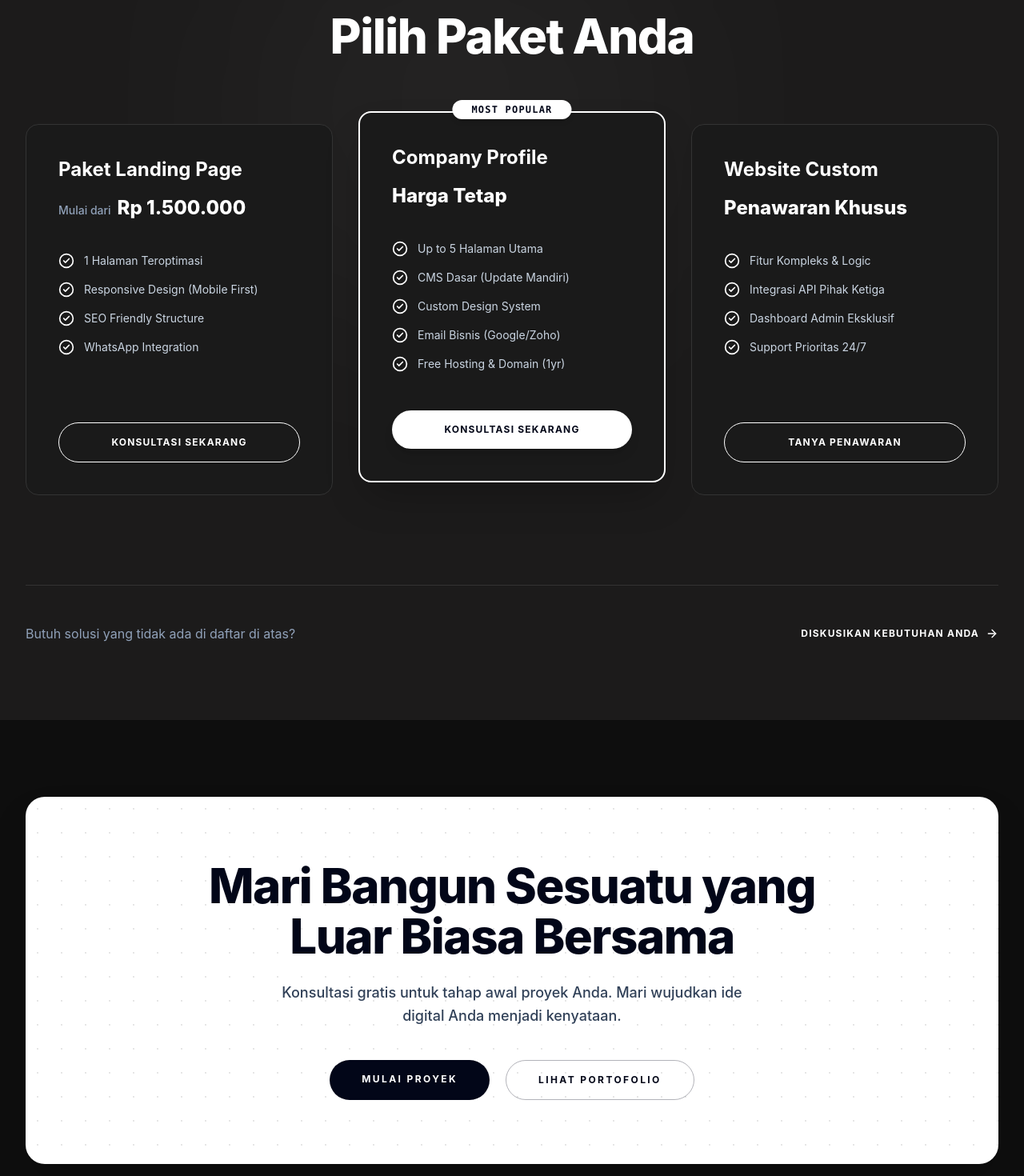
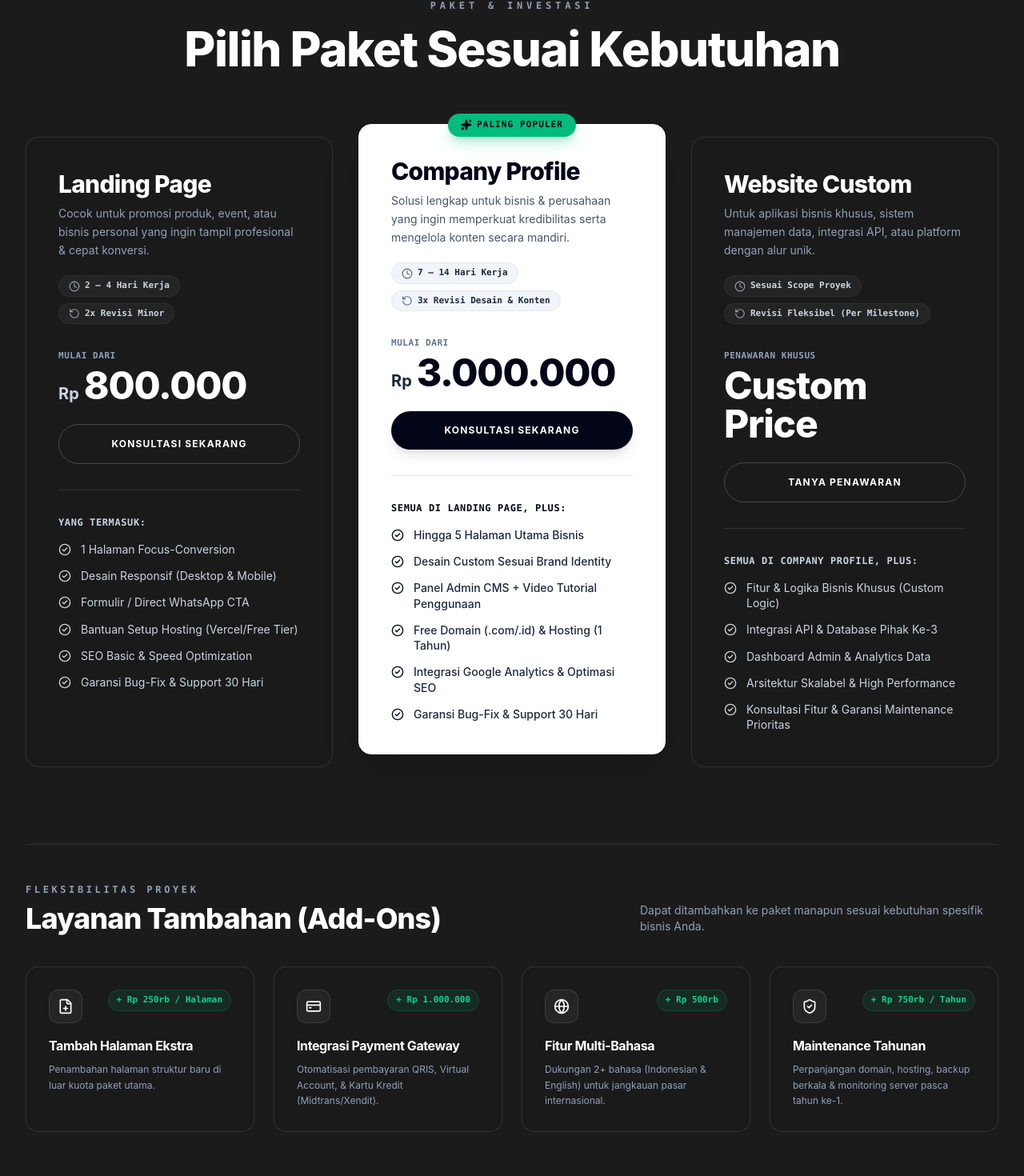
Before and after one commit to bahrulwd/widad-portfolio, a React (Vite) app: page / in a window 1280 px wide. Shown: the part 4280-5750 px from the top of the page at 80% size. Built offline with nearby package versions, Linux system fonts and the light colour scheme.

Commit message:
feat: refine pricing section UI/UX, timeline pills, smart WA integration and add-ons

```diff
--- a/src/components/sections/Services.tsx
+++ b/src/components/sections/Services.tsx
@@ -8,14 +8,38 @@ import {
   Users,
   Wand2,
   CheckCircle2,
-  Check,
   ArrowRight,
-  Sparkles
+  Sparkles,
+  Clock,
+  RotateCcw,
+  FilePlus,
+  CreditCard,
+  Globe,
+  PlusCircle,
 } from 'lucide-react';
-import { pricingPackages } from '../../data/services';
+import { pricingPackages, addOnsList } from '../../data/services';
 import { siteConfig } from '../../data/config';
 
 export const Services: React.FC = () => {
+  const getWaLink = (message: string) => {
+    return `https://wa.me/6282147967841?text=${encodeURIComponent(message)}`;
+  };
+
+  const getAddOnIcon = (id: string) => {
+    switch (id) {
+      case 'extra-page':
+        return <FilePlus className="w-5 h-5 text-white" />;
+      case 'payment-gateway':
+        return <CreditCard className="w-5 h-5 text-white" />;
+      case 'multi-language':
+        return <Globe className="w-5 h-5 text-white" />;
+      case 'annual-maintenance':
+        return <ShieldCheck className="w-5 h-5 text-white" />;
+      default:
+        return <PlusCircle className="w-5 h-5 text-white" />;
+    }
+  };
+
   return (
     <section id="layanan" className="w-full bg-[#0e0e0e] text-slate-100">
 
@@ -45,7 +69,7 @@ export const Services: React.FC = () => {
             <div className="flex justify-between items-start">
               <div>
                 <span className="px-3.5 py-1 rounded-full border border-white/20 text-xs font-mono text-slate-300 uppercase tracking-wider mb-6 inline-block">
-                  UMKM & Startups
+                  UMKM &amp; Startups
                 </span>
                 <h3 className="text-3xl font-extrabold text-white mb-4 tracking-tight">
                   Landing Page
@@ -80,7 +104,7 @@ export const Services: React.FC = () => {
             <div className="mt-8">
               <h3 className="text-2xl font-bold text-white mb-3">Portofolio</h3>
               <p className="text-slate-400 text-sm leading-relaxed">
-                Showcase karya & identitas profesional Anda dengan layout yang bercerita.
+                Showcase karya &amp; identitas profesional Anda dengan layout yang bercerita.
               </p>
             </div>
           </div>
@@ -101,7 +125,7 @@ export const Services: React.FC = () => {
             </div>
           </div>
 
-          {/* Custom Website (4 cols - Highlighted White Card) */}
+          {/* Custom Website (4 cols - Highlighted Card) */}
           <div className="md:col-span-4 group bg-white text-slate-950 p-8 sm:p-10 flex flex-col justify-between hover:opacity-95 transition-all duration-500 rounded-2xl shadow-xl">
             <div className="flex justify-between items-start text-slate-950">
               <Terminal className="w-8 h-8" />
@@ -138,7 +162,7 @@ export const Services: React.FC = () => {
             <div className="flex-1">
               <h3 className="text-2xl font-bold text-white mb-3">Website Organisasi</h3>
               <p className="text-slate-400 text-sm mb-6 leading-relaxed">
-                Manajemen konten & anggota untuk komunitas atau instansi.
+                Manajemen konten &amp; anggota untuk komunitas atau instansi.
               </p>
               <div className="flex flex-wrap gap-2">
                 <span className="px-2.5 py-1 bg-[#353534] text-[10px] text-white uppercase tracking-wider font-mono rounded">
@@ -159,7 +183,7 @@ export const Services: React.FC = () => {
             <div className="flex-1">
               <h3 className="text-2xl font-bold text-white mb-3">Redesign Service</h3>
               <p className="text-slate-400 text-sm mb-6 leading-relaxed">
-                Penyegaran tampilan & optimasi UX untuk website lama Anda.
+                Penyegaran tampilan &amp; optimasi UX untuk website lama Anda.
               </p>
               <div className="flex flex-wrap gap-2">
                 <span className="px-2.5 py-1 bg-[#353534] text-[10px] text-white uppercase tracking-wider font-mono rounded">
@@ -179,73 +203,189 @@ export const Services: React.FC = () => {
       </div>
 
       {/* 2. Pricing Packages Section */}
-      <div className="w-full bg-[#1c1b1b] py-24 relative overflow-hidden border-t border-white/5">
-        <div className="absolute top-0 left-1/4 w-[500px] h-[500px] bg-white/5 blur-[150px] rounded-full pointer-events-none" />
+      <div className="w-full bg-[#1c1b1b] py-20 sm:py-28 border-t border-white/5 relative">
+        <div className="max-w-[1440px] mx-auto px-4 sm:px-6 lg:px-8">
 
-        <div className="max-w-[1440px] mx-auto px-6 lg:px-8">
-
-          <div className="text-center mb-20">
+          {/* Section Title */}
+          <div className="text-center mb-16 sm:mb-20">
             <span className="text-xs font-semibold uppercase tracking-[0.4em] text-slate-400 mb-4 block font-mono">
-              Paket Layanan
+              Paket &amp; Investasi
             </span>
             <h2 className="text-4xl sm:text-6xl font-extrabold text-white tracking-tight">
-              Pilih Paket Anda
+              Pilih Paket Sesuai Kebutuhan
             </h2>
           </div>
 
+          {/* Pricing Cards Grid */}
           <div className="grid grid-cols-1 lg:grid-cols-3 gap-8 items-stretch">
             {pricingPackages.map((pkg) => (
               <div
                 key={pkg.id}
-                className={`relative p-8 sm:p-10 flex flex-col h-full rounded-2xl transition-all duration-300 ${pkg.featured
-                    ? 'bg-[#1A1A1A] border-2 border-white transform lg:-translate-y-4 shadow-2xl'
-                    : 'bg-[#1A1A1A] border border-[#333333] hover:border-white/30'
-                  }`}
+                className={`relative flex flex-col justify-between rounded-2xl p-8 sm:p-10 transition-all duration-500 ${
+                  pkg.featured
+                    ? 'bg-white text-slate-950 shadow-2xl lg:-translate-y-4 border border-white hover:-translate-y-5 hover:shadow-[0_25px_50px_rgba(255,255,255,0.18)]'
+                    : 'bg-[#1A1A1A] border border-[#333333] hover:border-white/40 text-slate-100 hover:-translate-y-2 hover:shadow-[0_20px_40px_rgba(0,0,0,0.6)]'
+                }`}
               >
-                {pkg.badge && (
-                  <div className="absolute -top-4 left-1/2 -translate-x-1/2 bg-white text-slate-950 px-6 py-1 text-xs font-bold uppercase tracking-widest rounded-full font-mono shadow-md">
-                    {pkg.badge}
+                {/* Floating Top Badge */}
+                {pkg.featured && pkg.badge && (
+                  <div className="absolute -top-3.5 left-1/2 -translate-x-1/2 bg-emerald-500 text-slate-950 text-[11px] font-extrabold uppercase tracking-widest px-4 py-1.5 rounded-full font-mono shadow-lg shadow-emerald-500/30 flex items-center gap-1.5 z-20">
+                    <Sparkles className="w-3.5 h-3.5 fill-slate-950" />
+                    <span>{pkg.badge}</span>
                   </div>
                 )}
 
-                <div className="mb-10">
-                  <h4 className="text-2xl font-bold text-white mb-2">{pkg.name}</h4>
-                  <div className="flex items-baseline gap-2 mt-4">
-                    {pkg.priceLabel && (
-                      <span className="text-slate-400 text-sm font-medium">{pkg.priceLabel}</span>
-                    )}
-                    <span className="text-2xl font-extrabold text-white">{pkg.priceValue}</span>
+                {/* Header & Description */}
+                <div>
+                  <h3 className={`text-2xl sm:text-3xl font-extrabold mb-2 tracking-tight ${
+                    pkg.featured ? 'text-slate-950' : 'text-white'
+                  }`}>
+                    {pkg.name}
+                  </h3>
+
+                  <p className={`text-sm leading-relaxed mb-5 min-h-[44px] ${
+                    pkg.featured ? 'text-slate-600' : 'text-slate-400'
+                  }`}>
+                    {pkg.description}
+                  </p>
+
+                  <div className="flex flex-wrap items-center gap-2 mb-8 font-mono text-[11px]">
+                    <span className={`px-3 py-1 rounded-full flex items-center gap-1.5 font-semibold ${
+                      pkg.featured
+                        ? 'bg-slate-100 text-slate-800 border border-slate-200'
+                        : 'bg-[#242424] text-slate-300 border border-white/5'
+                    }`}>
+                      <Clock className="w-3.5 h-3.5 opacity-70" />
+                      <span>{pkg.deliveryTime}</span>
+                    </span>
+                    <span className={`px-3 py-1 rounded-full flex items-center gap-1.5 font-semibold ${
+                      pkg.featured
+                        ? 'bg-slate-100 text-slate-800 border border-slate-200'
+                        : 'bg-[#242424] text-slate-300 border border-white/5'
+                    }`}>
+                      <RotateCcw className="w-3.5 h-3.5 opacity-70" />
+                      <span>{pkg.revisionInfo}</span>
+                    </span>
                   </div>
                 </div>
 
-                <ul className="flex flex-col gap-4 mb-12 flex-grow">
-                  {pkg.features.map((feat, fIdx) => (
-                    <li key={fIdx} className="flex items-center gap-3 text-slate-300 text-sm">
-                      <CheckCircle2 className="w-5 h-5 text-white shrink-0" />
-                      <span>{feat}</span>
-                    </li>
-                  ))}
-                </ul>
+                {/* Price Display & CTA Button */}
+                <div>
+                  <div className="mb-6">
+                    {pkg.priceLabel && (
+                      <span className={`text-[11px] font-mono font-semibold uppercase tracking-wider block mb-1 ${
+                        pkg.featured ? 'text-slate-500' : 'text-slate-400'
+                      }`}>
+                        {pkg.priceLabel}
+                      </span>
+                    )}
+                    <div className="flex items-baseline">
+                      {pkg.pricePrefix && (
+                        <span className={`text-lg sm:text-xl font-bold tracking-normal mr-1.5 align-top ${
+                          pkg.featured ? 'text-slate-800' : 'text-slate-300'
+                        }`}>
+                          {pkg.pricePrefix}
+                        </span>
+                      )}
+                      <span className={`text-4xl sm:text-5xl font-extrabold tracking-tight ${
+                        pkg.featured ? 'text-slate-950' : 'text-white'
+                      }`}>
+                        {pkg.priceValue}
+                      </span>
+                    </div>
+                  </div>
 
-                <a
-                  href={siteConfig.socials.whatsapp}
-                  target="_blank"
-                  rel="noreferrer"
-                  className={`w-full py-4 rounded-full font-bold text-xs uppercase tracking-widest text-center transition-all duration-300 ${pkg.featured
-                      ? 'bg-white text-slate-950 hover:bg-emerald-400 shadow-lg'
-                      : 'border border-white text-white hover:bg-white hover:text-slate-950'
+                  <a
+                    href={getWaLink(pkg.waMessage)}
+                    target="_blank"
+                    rel="noreferrer"
+                    className={`w-full py-4 rounded-full font-bold text-xs uppercase tracking-widest text-center transition-all duration-300 block hover:scale-[1.02] active:scale-[0.98] ${
+                      pkg.featured
+                        ? 'bg-slate-950 text-white hover:bg-emerald-400 hover:text-slate-950 shadow-lg'
+                        : 'border border-white/20 text-white hover:bg-white hover:text-slate-950'
                     }`}
-                >
-                  {pkg.id === 'custom-website' ? 'Tanya Penawaran' : 'Konsultasi Sekarang'}
-                </a>
+                  >
+                    {pkg.id === 'custom-website' ? 'Tanya Penawaran' : 'Konsultasi Sekarang'}
+                  </a>
+
+                  <div className={`w-full h-[1px] my-8 ${
+                    pkg.featured ? 'bg-slate-950/10' : 'bg-white/10'
+                  }`} />
+                </div>
+
+                {/* Features List */}
+                <div className="flex-grow">
+                  <p className={`text-xs font-bold uppercase tracking-wider mb-4 font-mono ${
+                    pkg.featured ? 'text-slate-950' : 'text-slate-300'
+                  }`}>
+                    {pkg.featuresHeader}
+                  </p>
+                  <ul className="flex flex-col gap-3.5">
+                    {pkg.features.map((feat, fIdx) => (
+                      <li key={fIdx} className={`flex items-start gap-3 text-sm leading-snug ${
+                        pkg.featured ? 'text-slate-800 font-medium' : 'text-slate-300'
+                      }`}>
+                        <CheckCircle2 className={`w-4 h-4 shrink-0 mt-0.5 ${
+                          pkg.featured ? 'text-slate-950' : 'text-white opacity-80'
+                        }`} />
+                        <span>{feat}</span>
+                      </li>
+                    ))}
+                  </ul>
+                </div>
+
               </div>
             ))}
           </div>
 
+          {/* 3. Add-On Services Section (Flexible Upsell Options) */}
+          <div className="mt-20 sm:mt-24 pt-12 border-t border-white/10">
+            <div className="flex flex-col md:flex-row justify-between items-start md:items-end mb-10 gap-4">
+              <div>
+                <span className="text-xs font-semibold uppercase tracking-[0.3em] text-slate-400 font-mono block mb-2">
+                  Fleksibilitas Proyek
+                </span>
+                <h3 className="text-2xl sm:text-4xl font-extrabold text-white tracking-tight">
+                  Layanan Tambahan (Add-Ons)
+                </h3>
+              </div>
+              <p className="text-slate-400 text-sm max-w-md">
+                Dapat ditambahkan ke paket manapun sesuai kebutuhan spesifik bisnis Anda.
+              </p>
+            </div>
+
+            <div className="grid grid-cols-1 sm:grid-cols-2 lg:grid-cols-4 gap-6">
+              {addOnsList.map((addon) => (
+                <div
+                  key={addon.id}
+                  className="bg-[#1A1A1A] border border-[#333333] hover:border-white/30 p-6 sm:p-7 rounded-2xl transition-all duration-300 flex flex-col justify-between group"
+                >
+                  <div>
+                    <div className="flex justify-between items-start mb-4">
+                      <div className="p-2.5 rounded-xl bg-white/5 border border-white/10 group-hover:border-white/30 transition-colors">
+                        {getAddOnIcon(addon.id)}
+                      </div>
+                      <span className="text-[11px] font-mono font-extrabold text-emerald-400 bg-emerald-500/10 border border-emerald-500/20 px-2.5 py-1 rounded-full">
+                        {addon.price}
+                      </span>
+                    </div>
+
+                    <h4 className="text-base font-bold text-white mb-2 tracking-tight">
+                      {addon.name}
+                    </h4>
+                    <p className="text-xs text-slate-400 leading-relaxed">
+                      {addon.description}
+                    </p>
+                  </div>
+                </div>
+              ))}
+            </div>
+          </div>
+
           {/* FAQ Teaser */}
-          <div className="mt-28 border-t border-white/10 pt-12 flex flex-col md:flex-row justify-between items-center gap-6">
+          <div className="mt-20 border-t border-white/10 pt-12 flex flex-col md:flex-row justify-between items-center gap-6">
             <p className="text-slate-400 text-base">
-              Butuh solusi yang tidak ada di daftar di atas?
+              Butuh solusi kustom yang tidak ada di daftar di atas?
             </p>
             <a
               href="#kontak"
--- a/src/data/services.ts
+++ b/src/data/services.ts
@@ -1,52 +1,114 @@
 export interface ServicePackage {
   id: string;
   name: string;
+  description: string;
   badge?: string;
   priceLabel: string;
+  pricePrefix?: string;
   priceValue: string;
   featured?: boolean;
+  deliveryTime: string;
+  revisionInfo: string;
+  featuresHeader: string;
   features: string[];
+  waMessage: string;
 }
 
 export const pricingPackages: ServicePackage[] = [
   {
     id: "landing-page",
-    name: "Paket Landing Page",
+    name: "Landing Page",
+    description: "Cocok untuk promosi produk, event, atau bisnis personal yang ingin tampil profesional & cepat konversi.",
     priceLabel: "Mulai dari",
-    priceValue: "Rp 1.500.000",
+    pricePrefix: "Rp",
+    priceValue: "800.000",
+    deliveryTime: "2 – 4 Hari Kerja",
+    revisionInfo: "2x Revisi Minor",
+    featuresHeader: "Yang Termasuk:",
     features: [
-      "1 Halaman Teroptimasi",
-      "Responsive Design (Mobile First)",
-      "SEO Friendly Structure",
-      "WhatsApp Integration",
+      "1 Halaman Focus-Conversion",
+      "Desain Responsif (Desktop & Mobile)",
+      "Formulir / Direct WhatsApp CTA",
+      "Bantuan Setup Hosting (Vercel/Free Tier)",
+      "SEO Basic & Speed Optimization",
+      "Garansi Bug-Fix & Support 30 Hari",
     ],
+    waMessage: "Halo Widad, saya tertarik dengan Paket Landing Page (Rp 800.000). Bisa konsultasi lebih lanjut?",
   },
   {
     id: "company-profile",
     name: "Company Profile",
-    badge: "Most Popular",
-    priceLabel: "",
-    priceValue: "Harga Tetap",
+    description: "Solusi lengkap untuk bisnis & perusahaan yang ingin memperkuat kredibilitas serta mengelola konten secara mandiri.",
+    badge: "Paling Populer",
+    priceLabel: "Mulai dari",
+    pricePrefix: "Rp",
+    priceValue: "3.000.000",
     featured: true,
+    deliveryTime: "7 – 14 Hari Kerja",
+    revisionInfo: "3x Revisi Desain & Konten",
+    featuresHeader: "Semua di Landing Page, plus:",
     features: [
-      "Up to 5 Halaman Utama",
-      "CMS Dasar (Update Mandiri)",
-      "Custom Design System",
-      "Email Bisnis (Google/Zoho)",
-      "Free Hosting & Domain (1yr)",
+      "Hingga 5 Halaman Utama Bisnis",
+      "Desain Custom Sesuai Brand Identity",
+      "Panel Admin CMS + Video Tutorial Penggunaan",
+      "Free Domain (.com/.id) & Hosting (1 Tahun)",
+      "Integrasi Google Analytics & Optimasi SEO",
+      "Garansi Bug-Fix & Support 30 Hari",
     ],
+    waMessage: "Halo Widad, saya tertarik dengan Paket Company Profile (Rp 3.000.000). Bisa konsultasi lebih lanjut?",
   },
   {
     id: "custom-website",
     name: "Website Custom",
-    priceLabel: "",
-    priceValue: "Penawaran Khusus",
+    description: "Untuk aplikasi bisnis khusus, sistem manajemen data, integrasi API, atau platform dengan alur unik.",
+    priceLabel: "Penawaran Khusus",
+    pricePrefix: "",
+    priceValue: "Custom Price",
+    deliveryTime: "Sesuai Scope Proyek",
+    revisionInfo: "Revisi Fleksibel (Per Milestone)",
+    featuresHeader: "Semua di Company Profile, plus:",
     features: [
-      "Fitur Kompleks & Logic",
-      "Integrasi API Pihak Ketiga",
-      "Dashboard Admin Eksklusif",
-      "Support Prioritas 24/7",
+      "Fitur & Logika Bisnis Khusus (Custom Logic)",
+      "Integrasi API & Database Pihak Ke-3",
+      "Dashboard Admin & Analytics Data",
+      "Arsitektur Skalabel & High Performance",
+      "Konsultasi Fitur & Garansi Maintenance Prioritas",
     ],
+    waMessage: "Halo Widad, saya ingin konsultasi mengenai Paket Website Custom. Bisa minta jadwal diskusi?",
+  },
+];
+
+export interface AddOnItem {
+  id: string;
+  name: string;
+  price: string;
+  description: string;
+}
+
+export const addOnsList: AddOnItem[] = [
+  {
+    id: "extra-page",
+    name: "Tambah Halaman Ekstra",
+    price: "+ Rp 250rb / Halaman",
+    description: "Penambahan halaman struktur baru di luar kuota paket utama.",
+  },
+  {
+    id: "payment-gateway",
+    name: "Integrasi Payment Gateway",
+    price: "+ Rp 1.000.000",
+    description: "Otomatisasi pembayaran QRIS, Virtual Account, & Kartu Kredit (Midtrans/Xendit).",
+  },
+  {
+    id: "multi-language",
+    name: "Fitur Multi-Bahasa",
+    price: "+ Rp 500rb",
+    description: "Dukungan 2+ bahasa (Indonesian & English) untuk jangkauan pasar internasional.",
+  },
+  {
+    id: "annual-maintenance",
+    name: "Maintenance Tahunan",
+    price: "+ Rp 750rb / Tahun",
+    description: "Perpanjangan domain, hosting, backup berkala & monitoring server pasca tahun ke-1.",
   },
 ];
 
```
